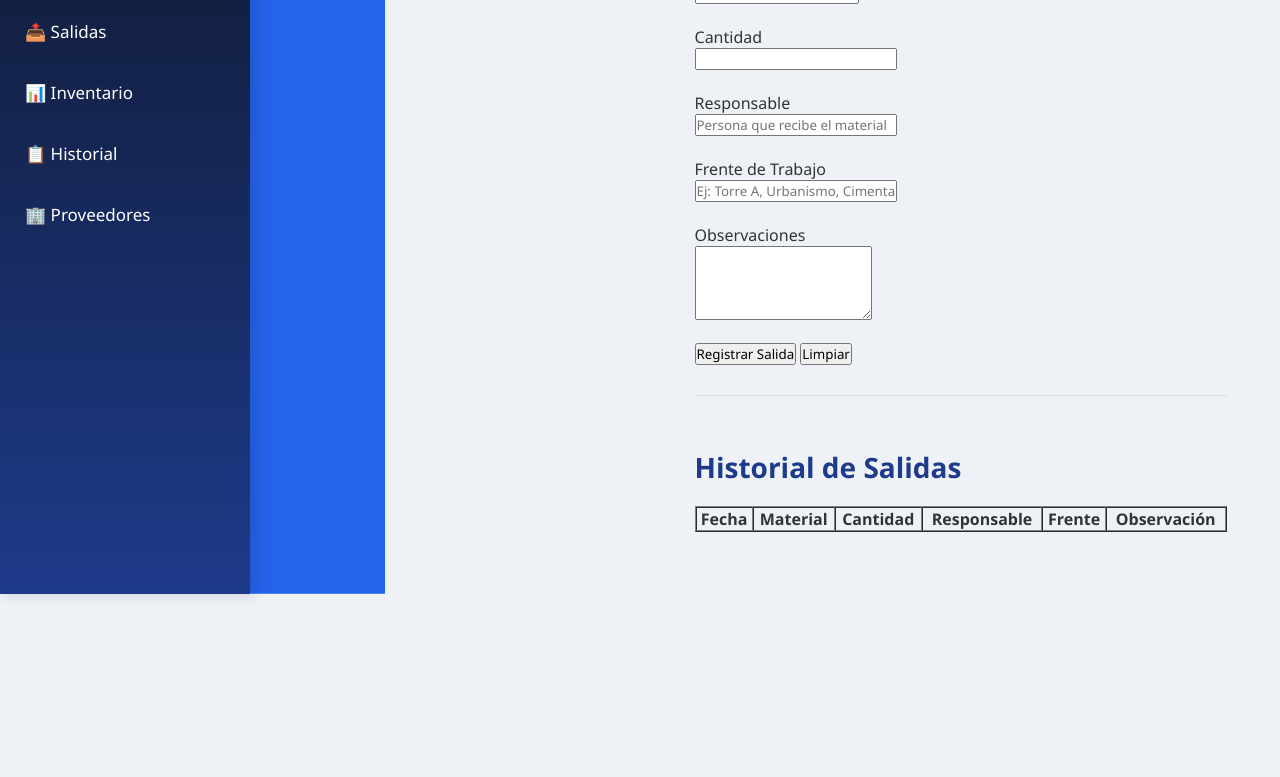
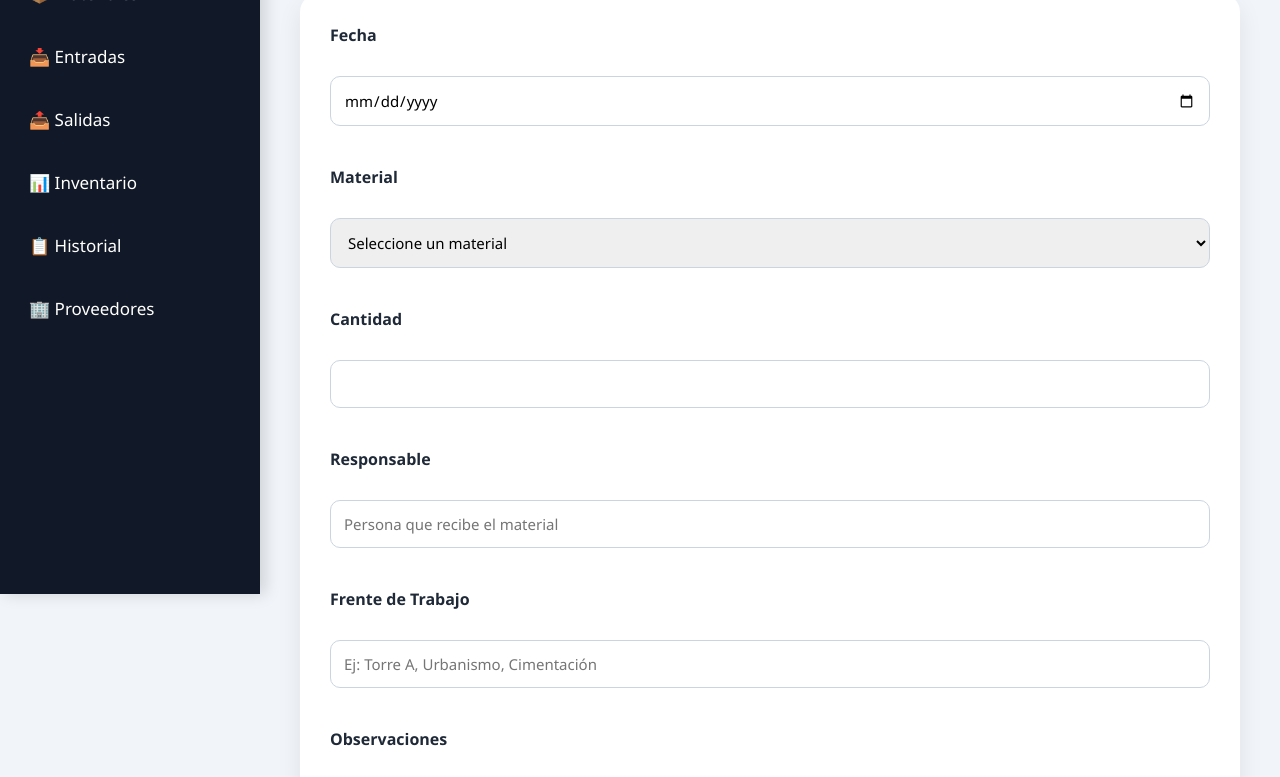
Before and after one commit to villo33/sistema-almacen, a website: page public/salidas.html in a window 1280 px wide. Shown: the part 206-983 px from the top of the page. Before the commit the page ends 800 px from the top, so only its background shows below. Drawn offline with Linux system fonts and the light colour scheme; files that its build step writes are made by us from their sources.

Commit message:
Nuevo diseño profesional sistema almacen

```diff
--- a/public/salidas.html
+++ b/public/salidas.html
@@ -5,7 +5,7 @@
     <meta charset="UTF-8">
     <meta name="viewport" content="width=device-width, initial-scale=1.0">
     <title>Salidas | Sistema de Almacén</title>
-    <link rel="stylesheet" href="css/style.css">
+    <link rel="stylesheet" href="style.css">
 </head>
 <body>
 
--- a/public/style.css
+++ b/public/style.css
@@ -1,128 +1,407 @@
 /*==================================================
-    SISTEMA DE ALMACÉN
-    ESTILOS GENERALES
+        SISTEMA DE ALMACÉN PROFESIONAL
 ==================================================*/
 
 *{
     margin:0;
     padding:0;
     box-sizing:border-box;
-    font-family:'Segoe UI',Tahoma,Geneva,Verdana,sans-serif;
+    font-family:'Segoe UI',Arial,sans-serif;
 }
 
+
 body{
-    background:#eef2f7;
-    color:#333;
-    display:flex;
+    background:#f1f5f9;
+    color:#1f2937;
     min-height:100vh;
 }
 
-/*========================
-        MENÚ LATERAL
-========================*/
+
+/*==================================================
+                 HEADER SUPERIOR
+==================================================*/
+
+header{
+
+    height:80px;
+    background:linear-gradient(135deg,#0f172a,#2563eb);
+    color:white;
+
+    display:flex;
+    align-items:center;
+    justify-content:center;
+
+    position:fixed;
+    top:0;
+    left:0;
+    right:0;
+
+    z-index:1000;
+
+    box-shadow:0 5px 15px rgba(0,0,0,.2);
+
+}
+
+
+header h1{
+
+    font-size:30px;
+    letter-spacing:1px;
+
+}
+
+
+
+/*==================================================
+                 MENU LATERAL
+==================================================*/
 
 nav{
-    width:250px;
-    background:linear-gradient(180deg,#0F172A,#1E3A8A);
+
     position:fixed;
+
+    top:80px;
     left:0;
-    top:0;
-    bottom:0;
-    overflow:auto;
-    box-shadow:4px 0 15px rgba(0,0,0,.15);
+
+    width:260px;
+
+    height:calc(100vh - 80px);
+
+    background:#111827;
+
+    padding-top:20px;
+
+    box-shadow:5px 0 15px rgba(0,0,0,.15);
+
 }
 
-header{
-    background:#2563EB;
-    color:#fff;
-    text-align:center;
-    padding:25px;
-    font-size:24px;
-    font-weight:bold;
-    letter-spacing:1px;
-    border-bottom:1px solid rgba(255,255,255,.2);
+
+
+nav ul{
+
+    list-style:none;
+
 }
 
-nav ul{
-    list-style:none;
-    padding:20px 0;
+
+nav ul li{
+
+    margin:10px 0;
+
 }
 
-nav ul li{
-    margin:8px 0;
+
+
+nav ul li a{
+
+    display:block;
+
+    padding:15px 25px;
+
+    color:white;
+
+    text-decoration:none;
+
+    font-size:17px;
+
+    transition:.3s;
+
+    border-left:4px solid transparent;
+
 }
 
-nav ul li a{
-    display:block;
-    color:white;
-    text-decoration:none;
-    padding:15px 25px;
-    transition:.3s;
-    font-size:17px;
+
+
+nav ul li a:hover{
+
+    background:#2563eb;
+
+    border-left:4px solid white;
+
+    padding-left:35px;
+
 }
 
-nav ul li a:hover{
-    background:#3B82F6;
-    padding-left:35px;
+
+
+/*==================================================
+                 CONTENIDO
+==================================================*/
+
+
+main{
+
+    margin-left:260px;
+
+    padding:120px 40px 40px;
+
 }
 
-/*========================
-        CONTENIDO
-========================*/
+
+
+main h2{
+
+    color:#0f172a;
+
+    font-size:32px;
+
+    margin-bottom:15px;
+
+}
+
+
+
+main p{
+
+    font-size:18px;
+
+    color:#475569;
+
+}
+
+
+
+/*==================================================
+                 TARJETAS
+==================================================*/
+
+
+.card{
+
+    background:white;
+
+    padding:25px;
+
+    border-radius:18px;
+
+    box-shadow:0 10px 25px rgba(0,0,0,.08);
+
+    margin-top:25px;
+
+}
+
+
+
+.card:hover{
+
+    transform:translateY(-5px);
+
+    transition:.3s;
+
+}
+
+
+
+/*==================================================
+                 FORMULARIOS
+==================================================*/
+
+
+form{
+
+    background:white;
+
+    padding:30px;
+
+    border-radius:18px;
+
+    box-shadow:0 10px 25px rgba(0,0,0,.08);
+
+}
+
+
+
+label{
+
+    font-weight:600;
+
+    display:block;
+
+    margin-bottom:8px;
+
+}
+
+
+
+input,
+select,
+textarea{
+
+    width:100%;
+
+    padding:13px;
+
+    margin-bottom:18px;
+
+    border-radius:10px;
+
+    border:1px solid #cbd5e1;
+
+    font-size:15px;
+
+}
+
+
+
+input:focus,
+select:focus,
+textarea:focus{
+
+    outline:none;
+
+    border-color:#2563eb;
+
+    box-shadow:0 0 8px rgba(37,99,235,.3);
+
+}
+
+
+
+/*==================================================
+                 BOTONES
+==================================================*/
+
+
+button{
+
+    padding:12px 25px;
+
+    border:none;
+
+    border-radius:10px;
+
+    cursor:pointer;
+
+    font-weight:bold;
+
+    transition:.3s;
+
+}
+
+
+
+button:hover{
+
+    transform:translateY(-3px);
+
+}
+
+
+
+/* Guardar */
+
+button[type="submit"]{
+
+    background:#16a34a;
+
+    color:white;
+
+}
+
+
+
+/* Cancelar */
+
+button[type="reset"]{
+
+    background:#dc2626;
+
+    color:white;
+
+}
+
+
+
+/*==================================================
+                 TABLAS
+==================================================*/
+
+
+table{
+
+    width:100%;
+
+    background:white;
+
+    border-collapse:collapse;
+
+    border-radius:15px;
+
+    overflow:hidden;
+
+    box-shadow:0 10px 25px rgba(0,0,0,.08);
+
+}
+
+
+
+th{
+
+    background:#2563eb;
+
+    color:white;
+
+    padding:15px;
+
+    text-align:left;
+
+}
+
+
+
+td{
+
+    padding:13px;
+
+    border-bottom:1px solid #e5e7eb;
+
+}
+
+
+
+tr:hover{
+
+    background:#eff6ff;
+
+}
+
+
+
+/*==================================================
+                 CELULAR
+==================================================*/
+
+
+@media(max-width:768px){
+
+
+nav{
+
+    width:100%;
+
+    height:auto;
+
+    position:relative;
+
+    top:0;
+
+}
+
+
+header{
+
+    position:relative;
+
+}
+
 
 main{
-    margin-left:270px;
-    width:calc(100% - 270px);
-    padding:40px;
+
+    margin-left:0;
+
+    padding:30px 20px;
+
 }
 
-main h2{
-    color:#1E3A8A;
-    margin-bottom:20px;
-    font-size:28px;
+
 }
-
-hr{
-    margin:30px 0;
-    border:none;
-    border-top:1px solid #ddd;
-}
-
-/*========================
-        TARJETAS
-========================*/
-
-.card{
-    background:white;
-    border-radius:15px;
-    padding:25px;
-    box-shadow:0 10px 20px rgba(0,0,0,.08);
-    margin-bottom:25px;
-    transition:.3s;
-}
-
-.card:hover{
-    transform:translateY(-5px);
-}
-
-.card h3{
-    color:#2563EB;
-    margin-bottom:10px;
-}
-
-/*========================
-      SCROLL
-========================*/
-
-::-webkit-scrollbar{
-    width:10px;
-}
-
-::-webkit-scrollbar-thumb{
-    background:#2563EB;
-    border-radius:10px;
-}
-
-::-webkit-scrollbar-track{
-    background:#ddd;
-}
```
Also changed, not shown: public/entradas.html (+1 -1 lines), public/historial.html (+1 -1 lines), public/index.html (+1 -1 lines), public/inventario.html (+1 -1 lines), public/materiales.html (+1 -1 lines), public/proveedores.html (+1 -1 lines), 1 other file.
